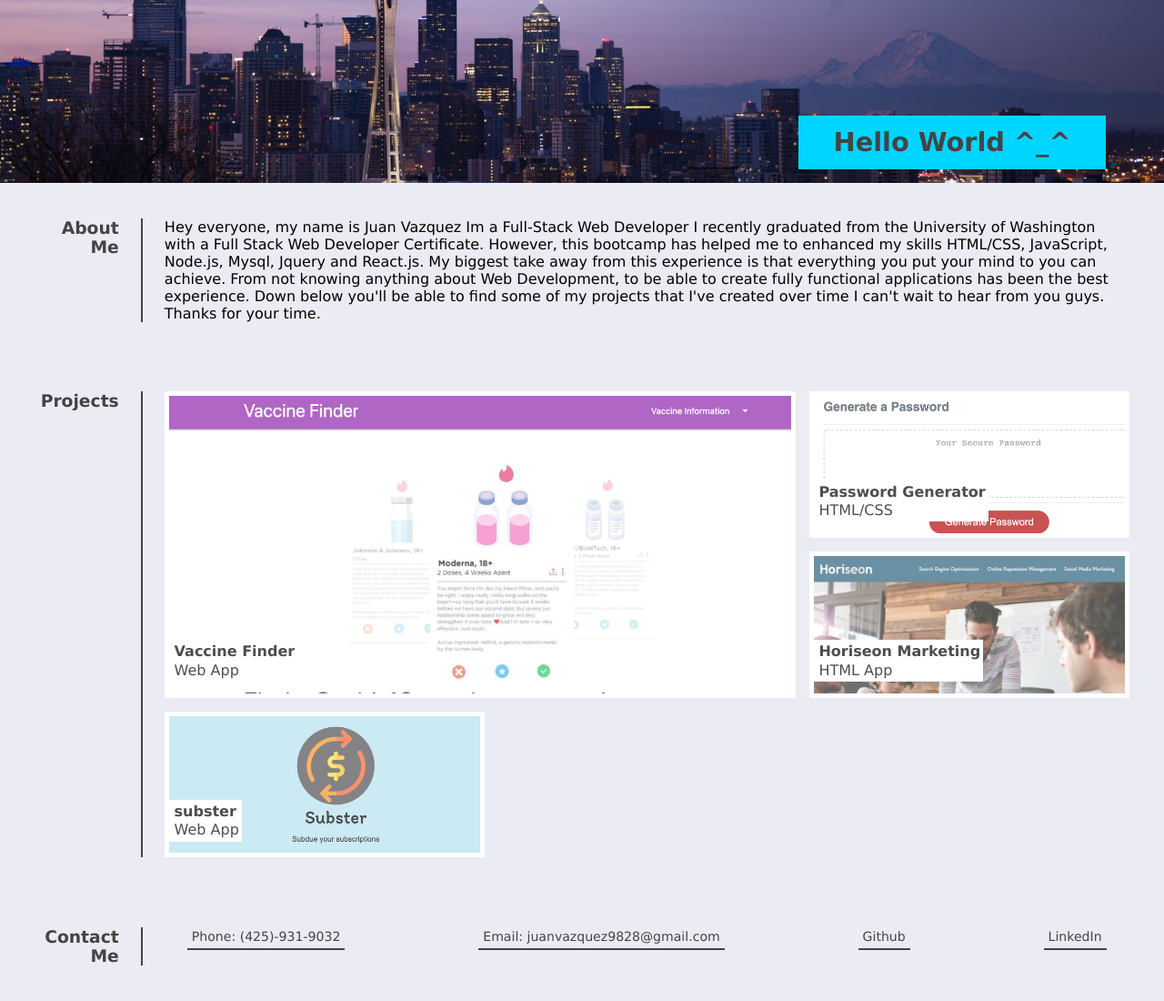
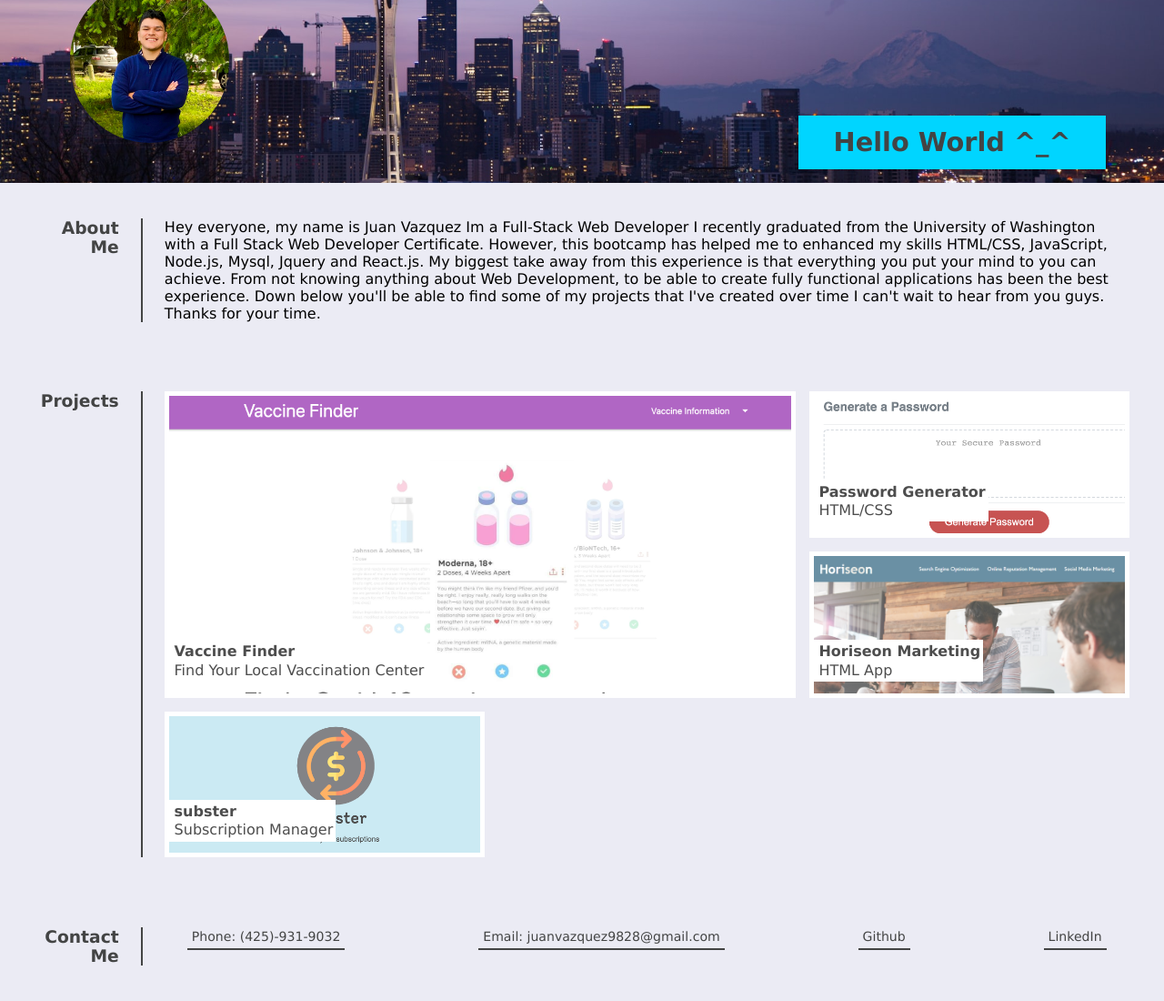
Before and after one commit to jvprofits28/advanced-portfolio, a plain HTML site: page index.html in a window 1280 px wide. Shown: the part 208-1308 px from the top of the page at 91% size. Drawn offline with Linux system fonts and the light colour scheme.

Commit message:
added a headshot and did some brief descriptions for my apps

```diff
--- a/index.html
+++ b/index.html
@@ -35,6 +35,10 @@
       <div class="hero-subtitle">
         <h2>Hello World ^_^</h2>
       </div>
+      <div>
+        <span class="headshot"><img src="./images/headshot.jpeg" id="headshotimg" alt="my headshot"></span>
+    </div>
+
     </section>
 
     <section id="about">
@@ -69,7 +73,7 @@
                           <div class="grid-img">
                               <div class="grid-subtitle">
                                   <h4>Vaccine Finder </h4>
-                                  <p>Web App</p>
+                                  <p>Find Your Local Vaccination Center</p>
                               </div>
                           </div>
                       </a>
@@ -80,7 +84,7 @@
                         <div class="grid-img">
                             <div class="grid-subtitle">
                                 <h4>subster</h4>
-                                <p>Web App</p>
+                                <p>Subscription Manager</p>
                             </div>
                         </div>
                     </a>
--- a/style.css
+++ b/style.css
@@ -99,6 +99,16 @@ header nav ul li a:hover {
   right: 5%;
   bottom: 5%;
   text-align: center;
+}
+span.headshot {
+  position: absolute;
+  margin: 3% 3%;
+  display: flex;
+}
+
+#headshotimg {
+  border-radius: 15rem;
+  width: 15%;
 }
 
 /* Hero Style end */
@@ -252,6 +262,11 @@ nav.footer ul li a:hover {
 }
 
 /* Contact End */
+@media only screen and (max-width: 900px) {
+  span.headshot {
+    margin: 5%;
+  }
+}
 
 @media only screen and (max-width: 768px) {
   .content {
```
Also changed, not shown: images/headshot.jpeg (added).
